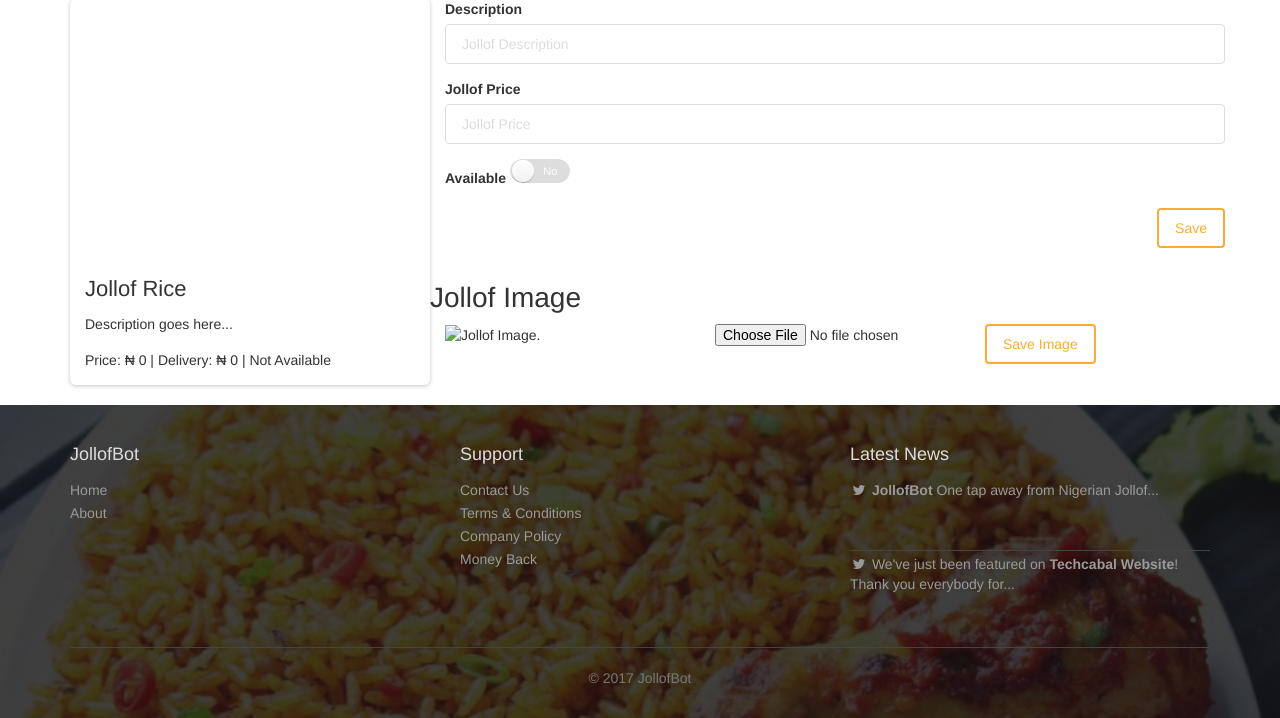
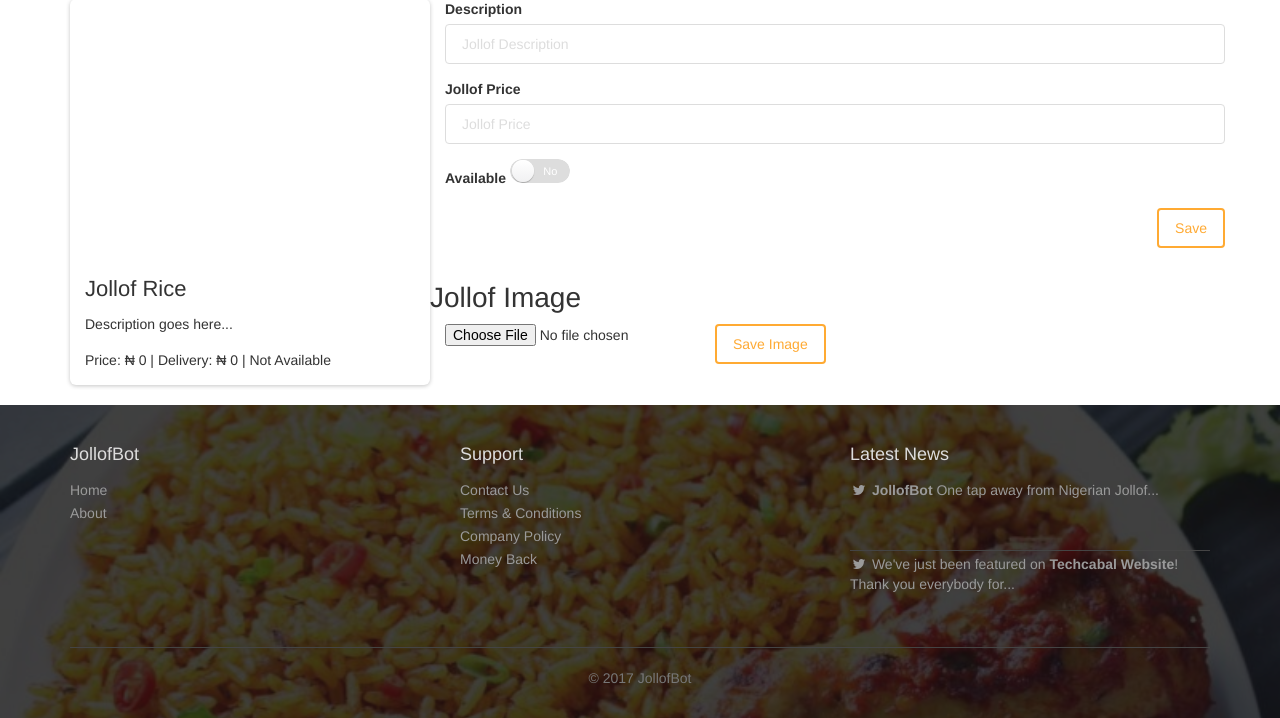
Before and after one commit to bluman1/jollofbot, a Django app: page /vendor/jollof/ in a window 1280 px wide. Shown: the part 269-987 px from the top of the page. Run offline with Django 3.2, Linux system fonts and the light colour scheme; the visitor is signed in with stand-in values (Sample User, id 1); data comes from the database, SQL or seed files in the repository; data that the repository does not hold is empty; some libraries are stand-ins or nearby versions; some web fonts are replaced.

Commit message:
Remove img tag

```diff
--- a/templates/jollof.html
+++ b/templates/jollof.html
@@ -169,9 +169,6 @@
                             <div class="row">
                                 <h3><span class="tim-notes">Jollof Image</span></h3>
                                 <div class="col-md-4">
-                                    <img src="{{jollof_url}}" alt="Jollof Image.">
-                                </div>
-                                <div class="col-md-4">
                                     <div class="form-group">
                                         <input type="file" class="" name="image">
                                     </div>
```
